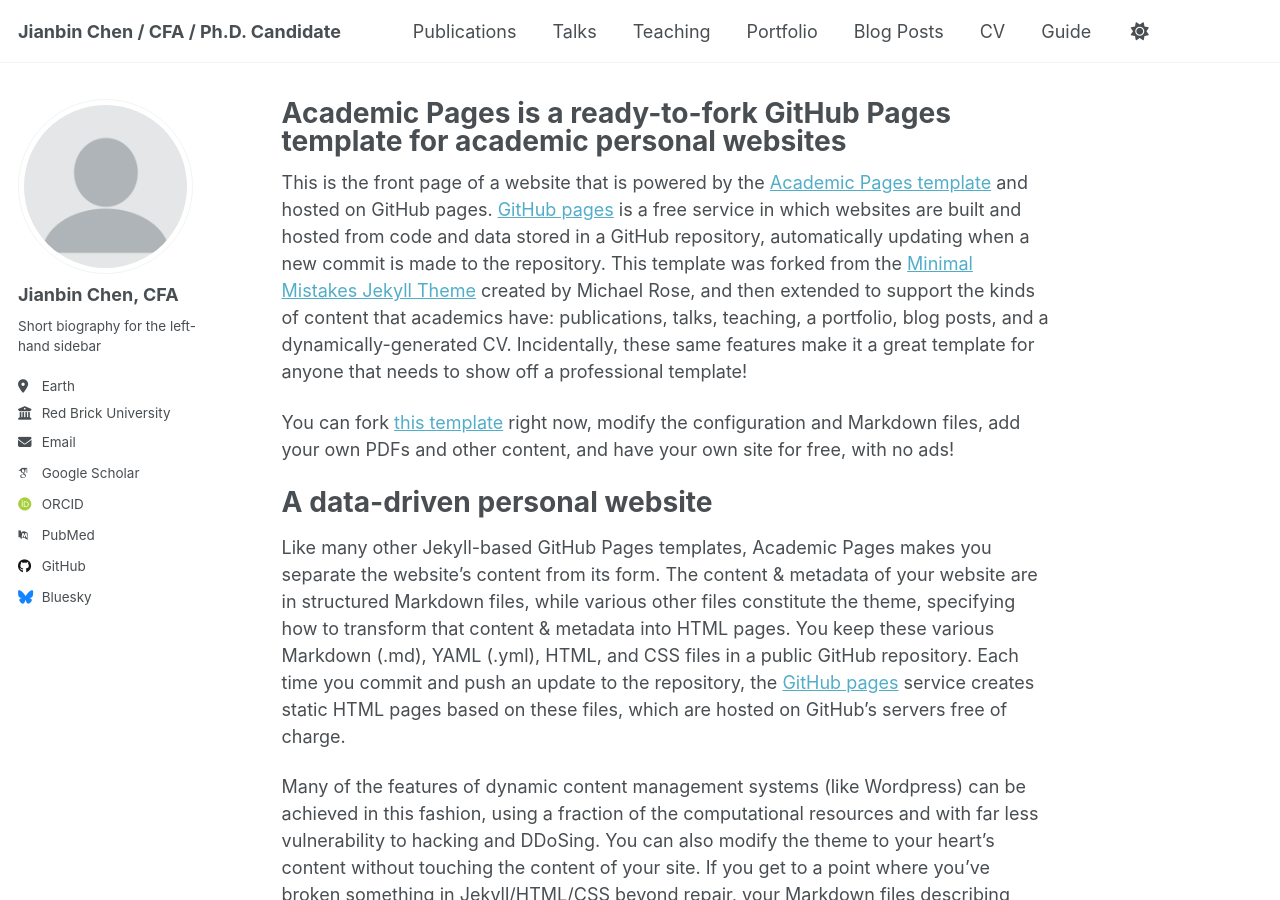
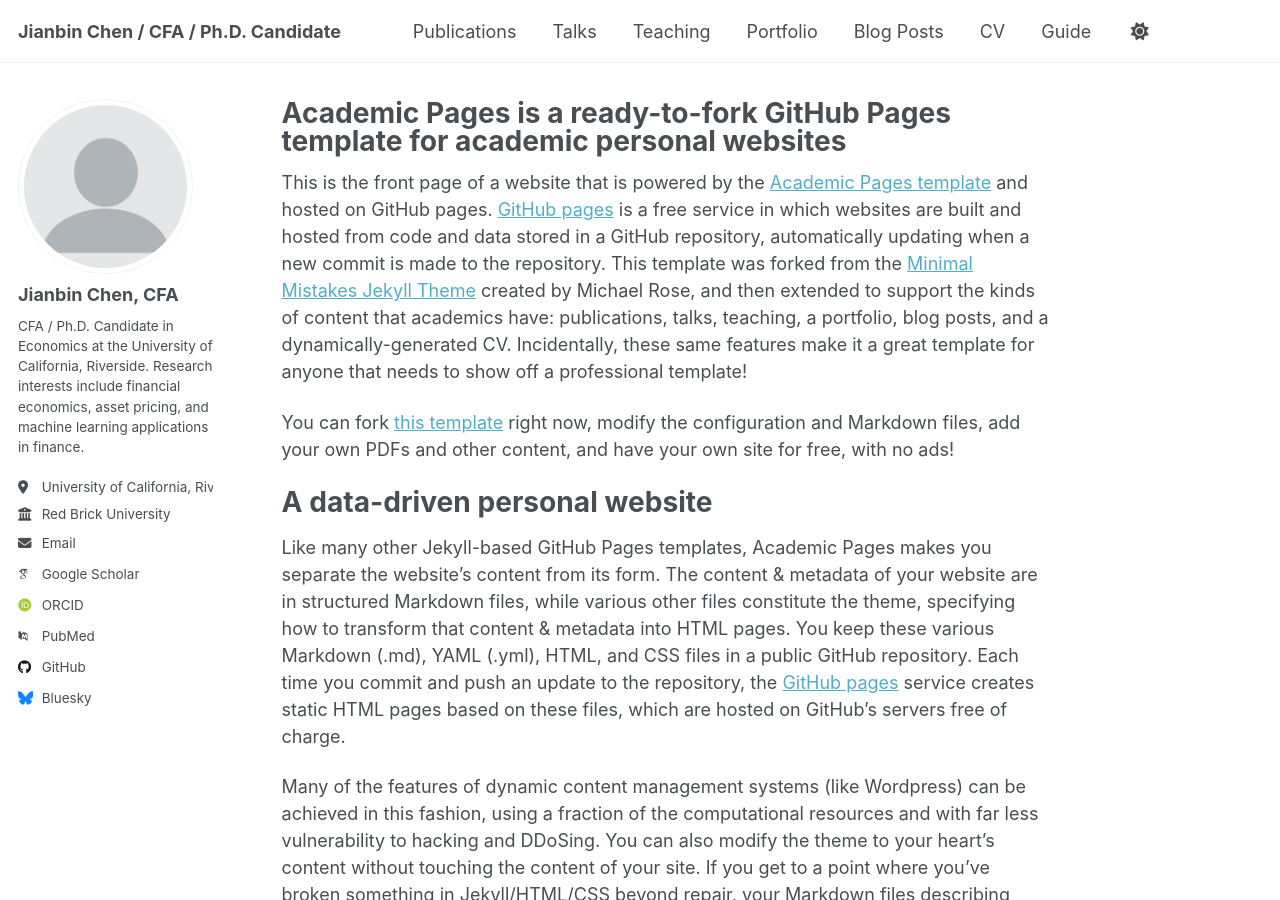
Before and after one commit to damonuc/JianbinChen.github.io, a Jekyll site: the page built from _pages/about.md, in a window 1280 px wide and 900 px high. Built offline with Jekyll 4.4.1, drawn with Linux system fonts in a browser that asks for light colours; some web fonts are replaced; a script that is not in the unit is left out.

Commit message:
“massage”

```diff
--- a/_config.yml
+++ b/_config.yml
@@ -25,11 +25,11 @@ author:
   avatar           : "profile.png"
   name             : "Jianbin Chen, CFA"
   pronouns         : # example: "she/her"
-  bio              : "Short biography for the left-hand sidebar"
-  location         : "Earth"
+  bio              : "CFA / Ph.D. Candidate in Economics at the University of California, Riverside. Research interests include financial economics, asset pricing, and machine learning applications in finance."
+  location         : "University of California, Riverside"
   employer         : "Red Brick University"
   uri              : # URL
-  email            : "none@example.org"
+  email            : "JianbinChen1991@gmail.com"
 
   # Academic websites
   academia         : # URL
```
